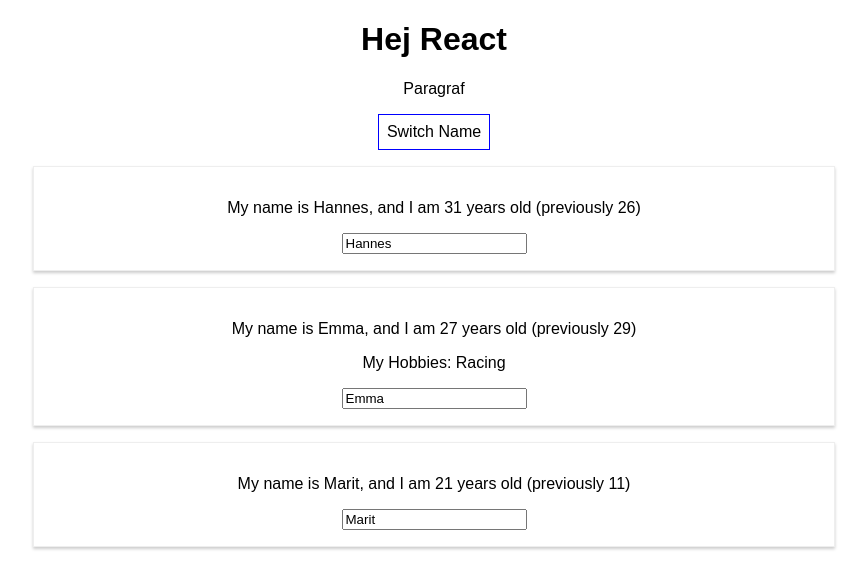
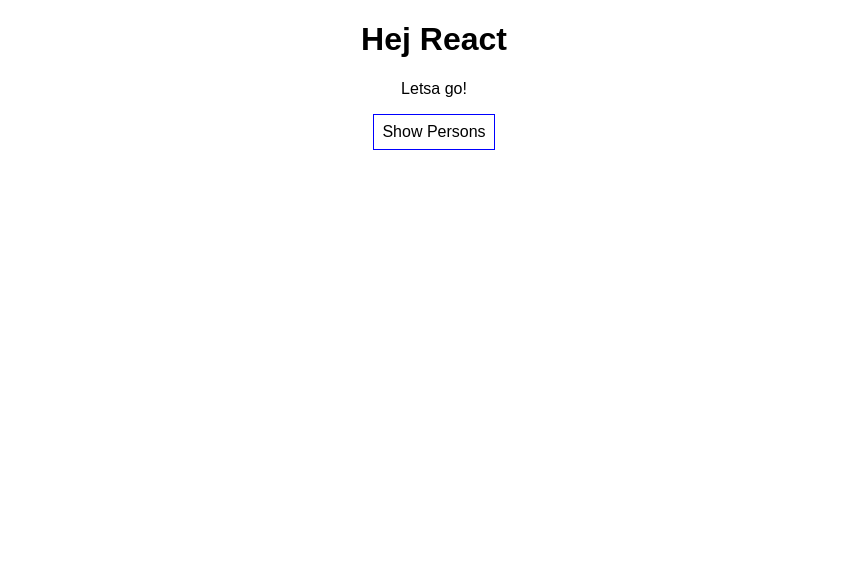
Before and after one commit to hander87/UdemyReactCourse, a React (Create React App) app: page / in a window 1280 px wide. Shown: the top 588 px of the page, without its empty margins (206-1073 px from the left). Built offline with nearby package versions, Linux system fonts and the light colour scheme.

Commit message:
IF Statements in JSX

```diff
--- a/src/App.js
+++ b/src/App.js
@@ -10,7 +10,8 @@ class App extends Component {
       { name: 'Emma', age: 27 },
       { name: 'Marit', age: 21 }
     ],
-    otherState: 'Some other value'
+    otherState: 'Some other value',
+    showPersons: false
   }
 
   switchNameHandler = (newName) => {
@@ -35,6 +36,13 @@ class App extends Component {
     })
   }
 
+  togglePersonsHandler = () => {
+    const doesShow = this.state.showPersons;
+    this.setState({
+      showPersons: !doesShow
+    });
+  }
+
   render() {
 
     const ourStyle = {
@@ -48,12 +56,16 @@ class App extends Component {
     return (
       <div className="App">
         <h1>Hej React</h1>
-        <p>Paragraf</p>
+        <p>Letsa go!</p>
         <button
           style={ourStyle}
-          onClick={ () => this.switchNameHandler('SwitchHannes') }>
-          Switch Name
+          onClick={this.togglePersonsHandler}
+          >
+          Show Persons
         </button>
+        {
+          this.state.showPersons ?
+            <div>
               <Person
                 name={this.state.persons[0].name}
                 age={this.state.persons[0].age} />
@@ -68,6 +80,9 @@ class App extends Component {
                 name={this.state.persons[2].name}
                 age={this.state.persons[2].age} />
             </div>
+          : null
+        }
+      </div>
     );
     // return React.createElement('div', {className: 'App'}, React.createElement('h1', null, 'Hej React'));
   }
```
Lines whose indentation alone changed are shown as unchanged.
